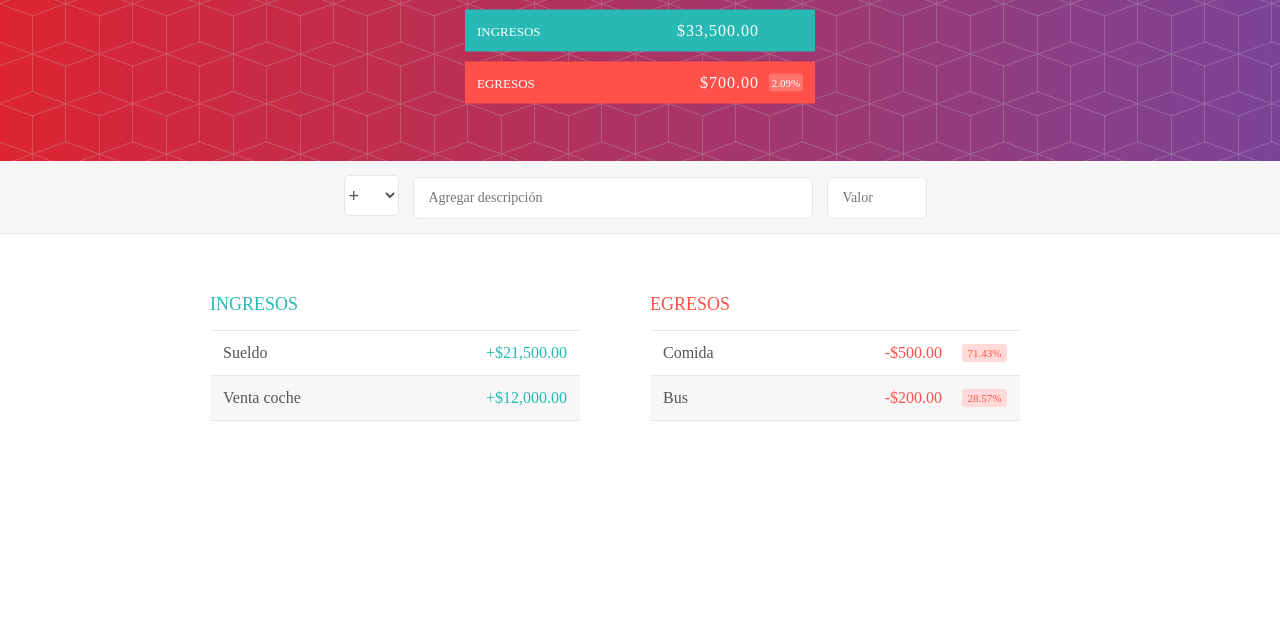
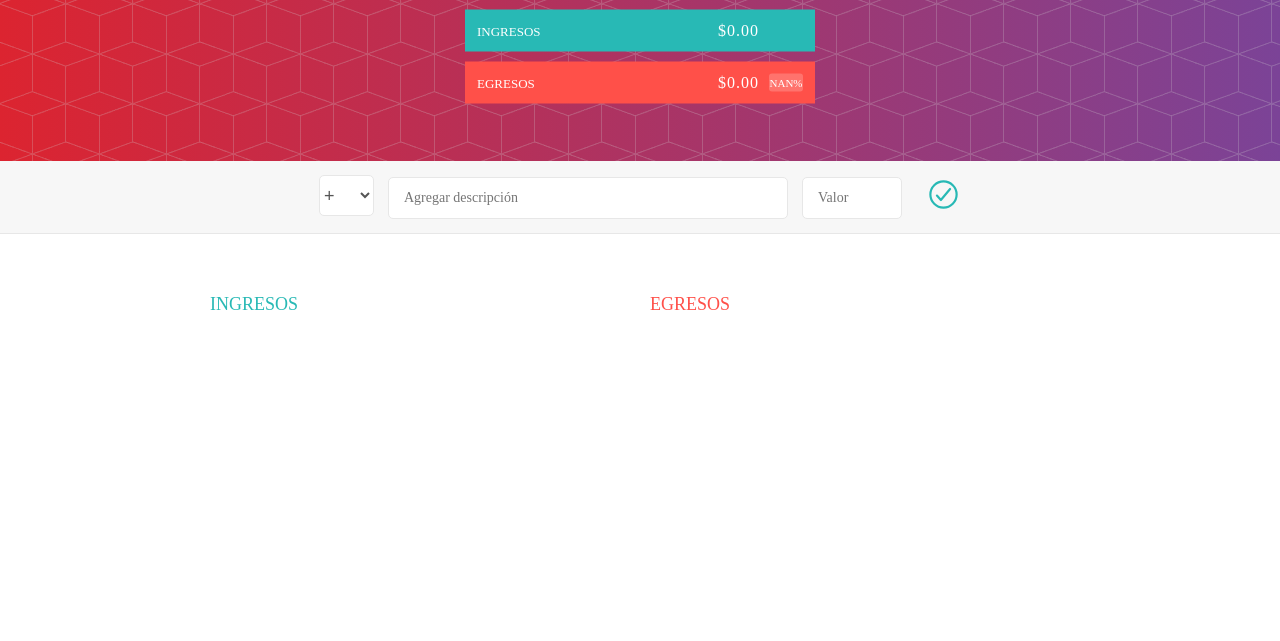
Before and after one commit to luciardrgz/budget, a plain HTML site: page index.html in a window 1280 px wide. Shown: the part 159-800 px from the top of the page. Drawn offline with nearby package versions, Linux system fonts and the light colour scheme.

Commit message:
Se le dio funcionalidad a los forms

```diff
--- a/index.html
+++ b/index.html
@@ -15,15 +15,13 @@
         <!--Presupuesto - Titulo principal-->
         <div class="presupuesto_titulo">Presupuesto Disponible</div>
         <!--Presupuesto - Valor principal-->
-        <div class="presupuesto_valor" id="presupuesto">+ 2,000.00</div>
+        <div class="presupuesto_valor" id="presupuesto"></div>
         <!--Sección Presupuesto - INGRESOS: limpiarEstilos y texto-->
         <div class="presupuesto_ingreso limpiarEstilos">
           <div class="presupuesto_ingreso--texto">Ingresos</div>
           <!--Sección presupuesto-ingresos-derecha (los valores que van a la derecha de "ingresos")-->
           <div class="derecha">
-            <div class="presupuesto_ingreso--valor" id="ingresos">
-              $4,000.00
-            </div>
+            <div class="presupuesto_ingreso--valor" id="ingresos"></div>
             <div class="presupuesto_ingreso--porcentaje">&nbsp;</div>
           </div>
         </div>
@@ -33,23 +31,20 @@
           <div class="presupuesto_egreso--texto">Egresos</div>
           <!--Sección presupuesto-egresos-derecha (los valores que van a la derecha de "egresos")-->
           <div class="derecha limpiarEstilos">
-            <div class="presupuesto_egreso--valor" id="egresos">
-              - $1,900.00
-            </div>
-            <div class="presupuesto_egreso--porcentaje" id="porcentaje">
-              45%
-            </div>
+            <div class="presupuesto_egreso--valor" id="egresos"></div>
+            <div class="presupuesto_egreso--porcentaje" id="porcentaje"></div>
           </div>
         </div>
       </div>
     </div>
 
-    <form id="forma">
+    <!--return false: procesa método onclick en vez de enviar info a un servidor. Trabaja del lado cliente.-->
+    <form id="forma" onsubmit="return false;">
       <div class="agregar">
         <div class="agregar_contenedor">
           <select class="agregar_tipo" id="tipo">
+            <!--Selected: opción por default-->
             <option value="ingreso" selected>+</option>
-            <!--Selected: opción por default-->
             <option value="egreso">-</option>
           </select>
           <input
@@ -63,8 +58,12 @@
             class="agregar_valor"
             placeholder="Valor"
             id="valor"
-            step='any'
+            step="any"
           />
+          <!--step any: Permite el ingreso de número de cualquier tipo-->
+          <button class="agregar_btn" onclick="agregarDato()">
+            <ion-icon name="checkmark-circle-outline"></ion-icon>
+          </button>
         </div>
       </div>
     </form>
@@ -76,10 +75,10 @@
         <div id="lista-ingresos">
           <!--Sección caja "INGRESOS" - Elementos - Inicio-->
           <div class="elemento limpiarEstilos">
-            <div class="elemento_descripcion">Salario</div>
+            <div class="elemento_descripcion"></div>
             <!--Lo que va a la derecha de INGRESOS:-->
             <div class="derecha limpiarEstilos">
-              <div class="elemento_valor">+2,200.00</div>
+              <div class="elemento_valor"></div>
               <div class="elemento_eliminar">
                 <button class="elemento_eliminar--btn">
                   <ion-icon name="close-circle-outline"></ion-icon>
@@ -95,11 +94,11 @@
         <div id="lista-egresos">
           <!--Sección caja "EGRESOS" - Elementos - Inicio-->
           <div class="elemento limpiarEstilos">
-            <div class="elemento_descripcion">Alquiler departamento</div>
+            <div class="elemento_descripcion"></div>
             <!--Lo que va a la derecha de EGRESOS:-->
             <div class="derecha limpiarEstilos">
-              <div class="elemento_valor">-900.00</div>
-              <div class="elemento_porcentaje">21%</div>
+              <div class="elemento_valor"></div>
+              <div class="elemento_porcentaje">0</div>
               <div class="elemento_eliminar">
                 <button class="elemento_eliminar--btn">
                   <ion-icon name="close-circle-outline"></ion-icon>
--- a/js/app.js
+++ b/js/app.js
@@ -1,9 +1,6 @@
-const ingresos = [
-  new Ingreso("Sueldo", 21500.0),
-  new Ingreso("Venta coche", 12000.0),
-];
+const ingresos = [];
 
-const egresos = [new Egreso("Comida", 500.0), new Egreso("Bus", 200.0)];
+const egresos = [];
 
 let cargarApp = () => {
   cargarCabecero();
@@ -31,7 +28,8 @@ let cargarCabecero = () => {
   let presupuesto = totalIngresos() - totalEgresos();
   let porcentajeEgreso = totalEgresos() / totalIngresos();
   document.getElementById("presupuesto").innerHTML = formatoMoneda(presupuesto);
-  document.getElementById("porcentaje").innerHTML = formatoPorcentaje(porcentajeEgreso);
+  document.getElementById("porcentaje").innerHTML =
+    formatoPorcentaje(porcentajeEgreso);
   document.getElementById("ingresos").innerHTML = formatoMoneda(
     totalIngresos()
   );
@@ -55,71 +53,97 @@ const formatoPorcentaje = (valor) => {
   });
 };
 
-const cargarIngresos = () =>{
-  let ingresosHTML = ''; // Contiene inputs de HTML
-  for (let ingreso of ingresos){
+const cargarIngresos = () => {
+  let ingresosHTML = ""; // Contiene inputs de HTML
+  for (let ingreso of ingresos) {
     ingresosHTML += crearIngresoHTML(ingreso);
   }
   // En id 'lista-ingresos' se sustituye cada elemento con el valor de ingresosHTML;
-  document.getElementById('lista-ingresos').innerHTML = ingresosHTML;
-}
+  document.getElementById("lista-ingresos").innerHTML = ingresosHTML;
+};
 
 // Cada iteración del arreglo regresa un (ingreso) recibido acá:
-const crearIngresoHTML = (ingreso) =>{
-  let ingresoHTML= `
+const crearIngresoHTML = (ingreso) => {
+  let ingresoHTML = `
   <div class="elemento limpiarEstilos">
                 <div class="elemento_descripcion">${ingreso.descripcion}</div>
                 <div class="derecha limpiarEstilos">
-                  <div class="elemento_valor">+${formatoMoneda(ingreso.valor)}</div>
+                  <div class="elemento_valor">+${formatoMoneda(
+                    ingreso.valor
+                  )}</div>
                   <div class="elemento_eliminar">
                     <button class='elemento_eliminar--btn'>
-                      <ion-icon name="close-circle-outline" onclick='eliminarIngreso(${ingreso.id})'></ion-icon>
+                      <ion-icon name="close-circle-outline" onclick='eliminarIngreso(${
+                        ingreso.id
+                      })'></ion-icon>
                     </button>
                   </div>
                 </div>
               </div>`;
-              return ingresoHTML;
+  return ingresoHTML;
+};
 
-}
-
-const cargarEgresos = () =>{
-  let egresosHTML = ''; // Contiene inputs de HTML
-  for (let egreso of egresos){
+const cargarEgresos = () => {
+  let egresosHTML = ""; // Contiene inputs de HTML
+  for (let egreso of egresos) {
     egresosHTML += crearEgresoHTML(egreso);
   }
   // En id 'lista-egresos' se sustituye cada elemento con el valor de ingresosHTML;
-  document.getElementById('lista-egresos').innerHTML = egresosHTML;
-}
+  document.getElementById("lista-egresos").innerHTML = egresosHTML;
+};
 
-const crearEgresoHTML = (egreso) =>{
-  let egresoHTML=`
+const crearEgresoHTML = (egreso) => {
+  let egresoHTML = `
           <div class="elemento limpiarEstilos">
             <div class="elemento_descripcion">${egreso.descripcion}</div>
             <div class="derecha limpiarEstilos">
               <div class="elemento_valor">-${formatoMoneda(egreso.valor)}</div>
-              <div class="elemento_porcentaje">${formatoPorcentaje(egreso.valor/totalEgresos())}</div>
+              <div class="elemento_porcentaje">${formatoPorcentaje(
+                egreso.valor / totalEgresos()
+              )}</div>
               <div class="elemento_eliminar">
                 <button class="elemento_eliminar--btn">
-                  <ion-icon name="close-circle-outline" onclick='eliminarEgreso(${egreso.id})'></ion-icon>
+                  <ion-icon name="close-circle-outline" onclick='eliminarEgreso(${
+                    egreso.id
+                  })'></ion-icon>
                 </button>
               </div>
             </div>
           </div>
   `;
   return egresoHTML;
-}
+};
 
-const eliminarIngreso = (id)=>{
+const eliminarIngreso = (id) => {
   // Método findIndex: compara cada objeto del arreglo con parámetro
-  let indiceEliminar = ingresos.findIndex(ingreso => ingreso.id === id);
+  let indiceEliminar = ingresos.findIndex((ingreso) => ingreso.id === id);
   ingresos.splice(indiceEliminar, 1); // Elimina 1 elemento (índice recibido)
   cargarCabecero();
   cargarIngresos();
-}
+};
 
-const eliminarEgreso = (id)=>{
-  let indiceEliminar = egresos.findIndex(egreso => egreso.id === id);
+const eliminarEgreso = (id) => {
+  let indiceEliminar = egresos.findIndex((egreso) => egreso.id === id);
   egresos.splice(indiceEliminar, 1); // Elimina 1 elemento del arreglo Egresos (índice recibido)
   cargarCabecero();
   cargarEgresos();
-}
+};
+
+const agregarDato = () => {
+  let forma = document.forms["forma"]; // Recupera el formulario
+  let tipo = forma["tipo"]; // Recupera el select (ingreso o egreso)
+  let descripcion = forma["descripcion"];
+  let valor = forma["valor"];
+  if (descripcion.value !== "" && valor.value !== "") {
+    if (tipo.value === "ingreso") {
+      ingresos.push(new Ingreso(descripcion.value, +valor.value)); // '+': convierte string a number (sintaxis Number simplificada)
+      cargarCabecero();
+      cargarIngresos();
+    } else if (tipo.value === "egreso") {
+      egresos.push(new Egreso(descripcion.value, +valor.value));
+      cargarCabecero();
+      cargarEgresos();
+    }
+  }
+  document.forms['forma'].reset();
+};
```
